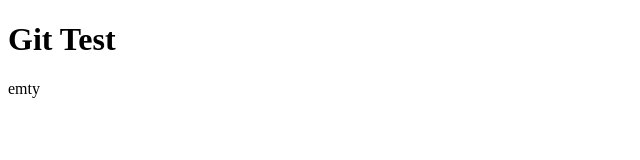
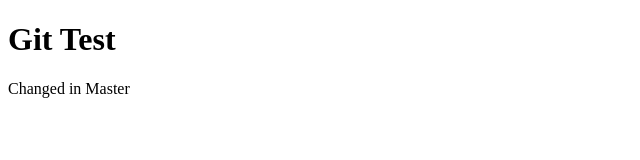
Before and after one commit to 69gutelaune/git-test, a plain HTML site: page index.html in a window 1280 px wide. Shown: the whole page, without its empty margins (0-640 px from the left). Drawn offline with Linux system fonts and the light colour scheme.

Commit message:
test: addet text: changed in master

```diff
--- a/index.html
+++ b/index.html
@@ -8,6 +8,6 @@
   </head>
   <body>
     <h1>Git Test</h1>
-    <p>emty</p>
+    <p>Changed in Master</p>
   </body>
 </html>
```
